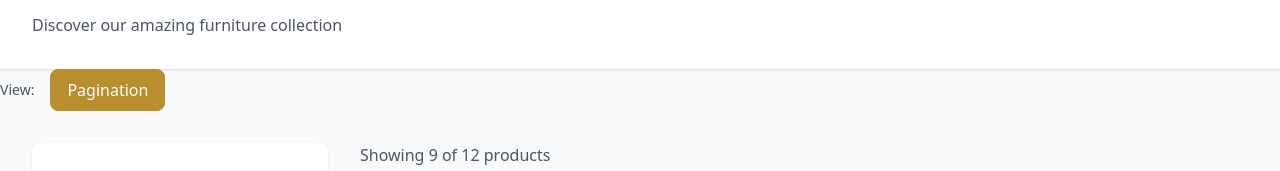
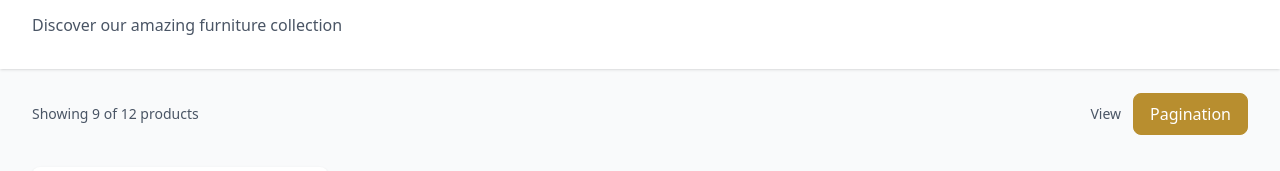
Before and after one commit to IR101D/alx-nexus-project-00, a Next.js app: page /products in a window 1280 px wide. Shown: the part 388-559 px from the top of the page. Built offline with nearby package versions, Linux system fonts and the light colour scheme; no server answers.

Commit message:
Fixed the View Type Issues

```diff
--- a/pages/products.tsx
+++ b/pages/products.tsx
@@ -190,14 +190,23 @@ const Products: React.FC = () => {
           <p className="text-gray-600 mt-2">Discover our amazing furniture collection</p>
         </div>
       </div>
+        {/* View Type Toggle */}
+            <div className="max-w-7xl mx-auto px-4 sm:px-6 lg:px-8 mt-6">
+              <div className="flex items-center justify-between w-full">
 
-         {/* View Type Toggle */}
-            <div className="flex items-center space-x-4">
-              <span className="text-sm text-gray-600">View:</span>
+                {/* left */}
+                <div>
+                  <p className="text-sm text-gray-600">
+                    Showing {getCurrentProducts().length} of {filteredProducts.length} products
+                  </p>
+                </div>
+
+                {/* right */}
+                <div className="flex items-center gap-3">
+                  <span className="text-sm text-gray-600 whitespace-nowrap">View</span>
                   <button
                     onClick={toggleViewType}
-                className={`px-4 py-2 rounded-lg border transition-colors duration-200 ${
-                  viewType === 'pagination'
+                    className={`px-4 py-2 rounded-lg border transition-colors duration-200 ${viewType === 'pagination'
                         ? 'bg-[#B88E2F] text-white border-[#B88E2F]'
                         : 'border-gray-300 hover:bg-gray-50'
                       }`}
@@ -205,6 +214,11 @@ const Products: React.FC = () => {
                     {viewType === 'pagination' ? 'Pagination' : 'Infinite Scroll'}
                   </button>
                 </div>
+
+              </div>
+            </div>
+
+
 
       <div className="max-w-7xl mx-auto px-4 sm:px-6 lg:px-8 py-8">
         <div className="flex flex-col lg:flex-row gap-8">
```
Lines whose indentation alone changed are shown as unchanged.
